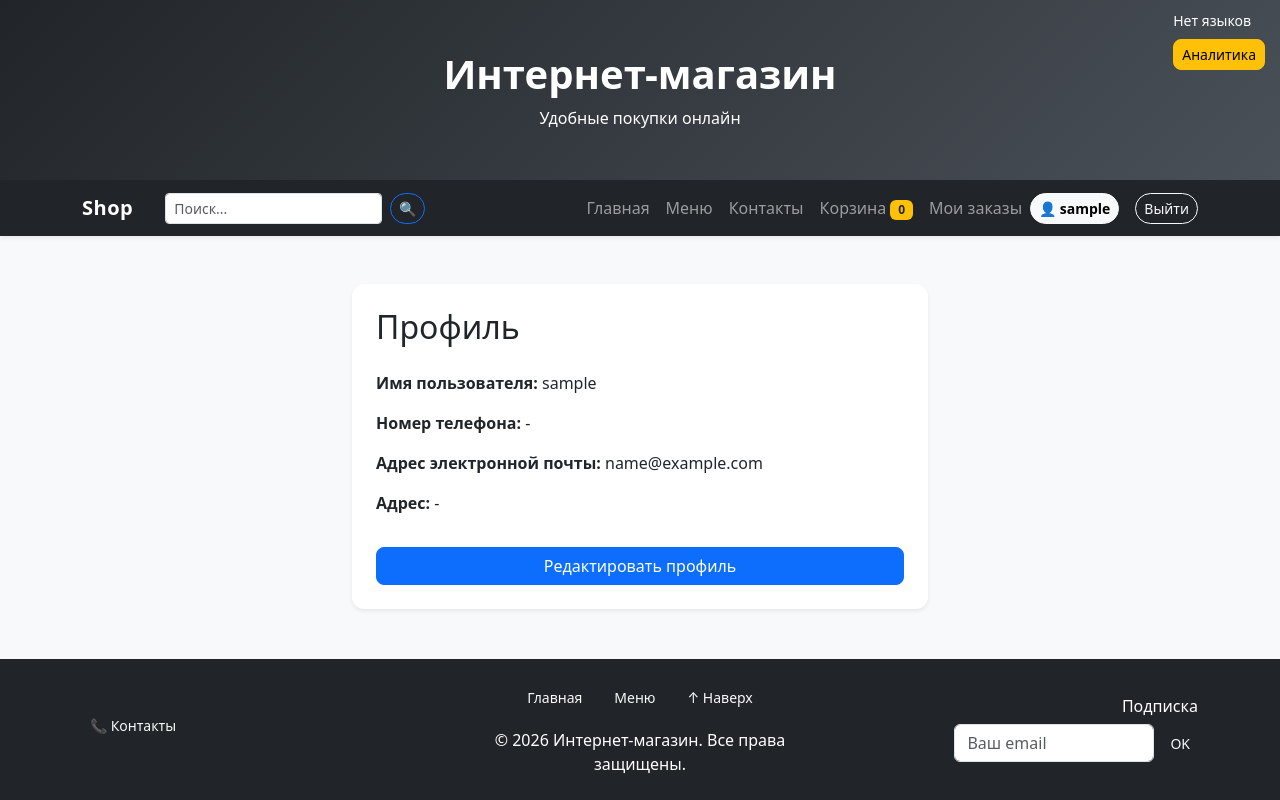
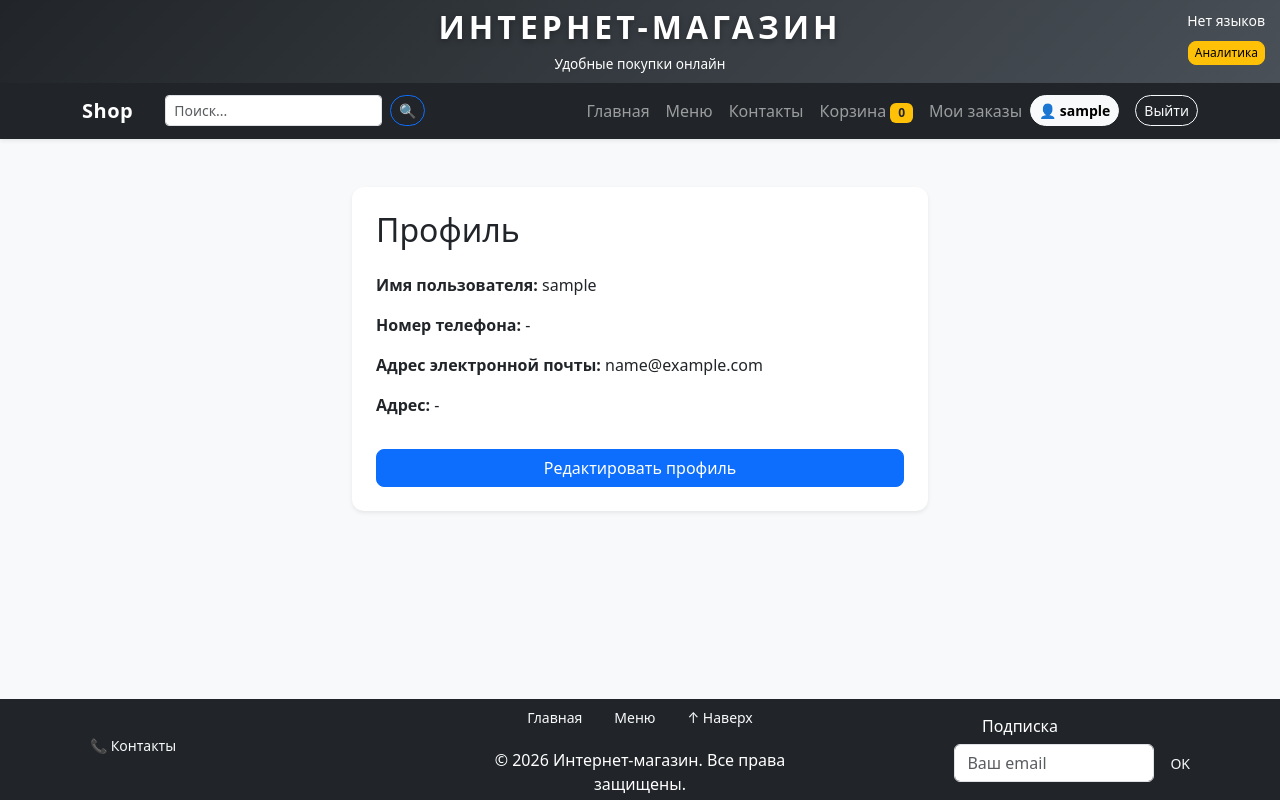
Before and after one commit to Kunaiev-Vladimir/diploma-shop, a Django app: page /accounts/profile/ in a window 1280 px wide. Run offline with Django 5.2, Linux system fonts and the light colour scheme; the visitor is signed in with stand-in values (Sample User, id 1); data comes from the database, SQL or seed files in the repository; data that the repository does not hold is empty.

Commit message:
Improve header and footer UI

```diff
--- a/static/css/style.css
+++ b/static/css/style.css
@@ -10,11 +10,37 @@ body {
 .header-hero {
     background: linear-gradient(135deg, #212529, #495057);
     color: white;
-    padding: 50px 0;
+
+    padding: 8px 0;
+
+    min-height: 60px;
+
+    display: flex;
+    align-items: center;
+    justify-content: center;
 }
 
 .header-hero h1 {
+    font-size: 2rem;
+    margin-bottom: 0;
+
+    letter-spacing: 4px;
+
     font-weight: 700;
+
+    text-transform: uppercase;
+
+    text-shadow: 0 2px 6px rgba(0,0,0,0.3);
+}
+
+.header-hero p {
+    font-size: 0.85rem;
+    margin-bottom: 0;
+}
+
+.header-hero .btn {
+    padding: 2px 6px !important;
+    font-size: 0.75rem;
 }
 
 .card {
@@ -161,3 +187,38 @@ footer input:focus {
     color: #000 !important;
     border-color: #fff !important;
 }
+
+
+html,
+body {
+    height: 100%;
+    margin: 0;
+}
+
+body {
+    height: 100vh;
+    overflow: hidden;
+    display: flex;
+    flex-direction: column;
+}
+
+.site-top {
+    flex: 0 0 auto;
+    z-index: 1000;
+}
+
+.site-main {
+    flex: 1 1 auto;
+    overflow-y: auto;
+    min-height: 0;
+    padding-bottom: 20px;
+}
+
+.site-bottom {
+    flex: 0 0 auto;
+    z-index: 1000;
+}
+
+footer {
+    margin-top: 0;
+}
--- a/templates/base.html
+++ b/templates/base.html
@@ -18,11 +18,19 @@
 </head>
 <body class="d-flex flex-column min-vh-100">
 
-{% include 'includes/header.html' %}
+{#{% include 'includes/header.html' %}#}
 
-{% include 'includes/nav_menu.html' %}
+{#{% include 'includes/nav_menu.html' %}#}
 
-<main class="flex-grow-1">
+{#<main class="flex-grow-1">#}
+
+<div class="site-top">
+    {% include 'includes/header.html' %}
+    {% include 'includes/nav_menu.html' %}
+</div>
+
+<main class="site-main">
+
 
     {% if messages %}
         <div class="container mt-3">
@@ -39,7 +47,10 @@
     {% endblock %}
 </main>
 
-{% include 'includes/footer.html' %}
+{#{% include 'includes/footer.html' %}#}
+<div class="site-bottom">
+    {% include 'includes/footer.html' %}
+</div>
 
 <!-- 🔥 TOAST УВЕДОМЛЕНИЕ -->
 <div class="toast-container position-fixed bottom-0 end-0 p-3">
--- a/templates/includes/footer.html
+++ b/templates/includes/footer.html
@@ -1,6 +1,7 @@
 {% load i18n %}
 
-<footer class="mt-auto bg-dark text-white py-4">
+{#<footer class="mt-auto bg-dark text-white py-4">#}
+<footer class="mt-auto bg-dark text-white py-1">
     <div class="container">
 
         <div class="row align-items-center">
@@ -37,7 +38,8 @@
             </div>
 
             <!-- Центр -->
-            <div class="col-md-4 text-center mt-3 mt-md-0">
+            {#<div class="col-md-4 text-center mt-3 mt-md-0">#}
+            <div class="col-md-4 text-center mt-1 mt-md-0">
                 <div class="d-flex justify-content-center gap-3 mb-3 flex-wrap">
 
                     <a href="{% url 'shop:product_list' %}"
@@ -66,7 +68,8 @@
             </div>
 
             <!-- Правая часть -->
-            <div class="col-md-4 text-center text-md-end mt-3 mt-md-0">
+            {#<div class="col-md-4 text-center text-md-end mt-3 mt-md-0">#}
+            <div class="col-md-4 text-center mt-1 mt-md-0">
                 <h6 class="mb-2">{% trans "Подписка" %}</h6>
 
                 <form method="post"
```
